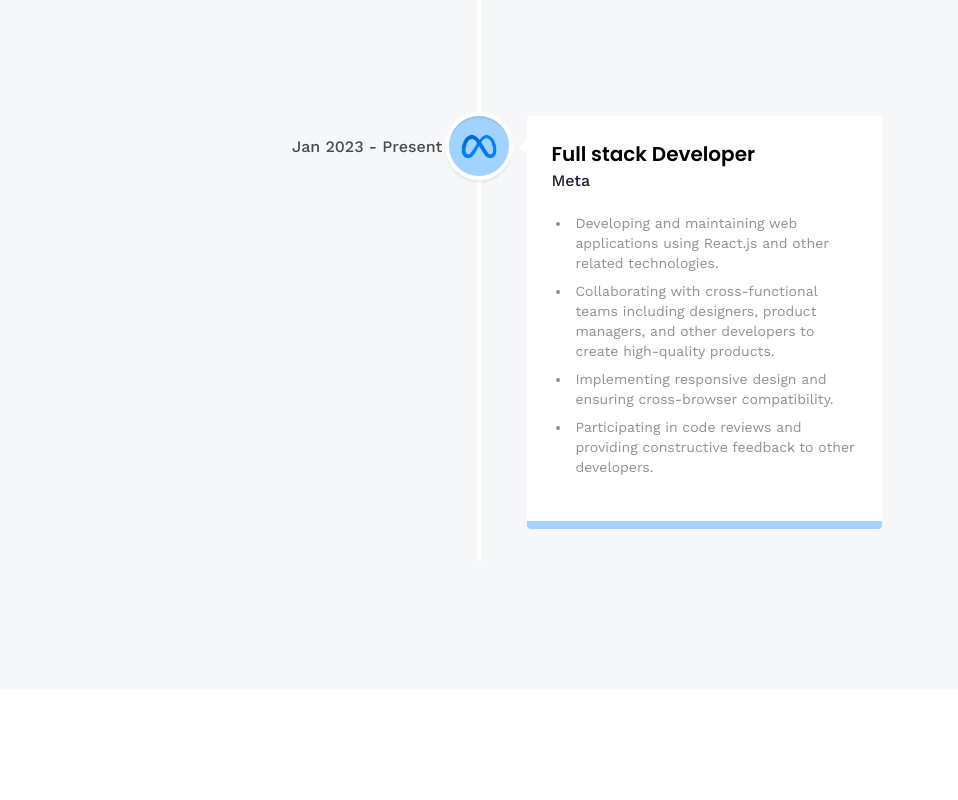
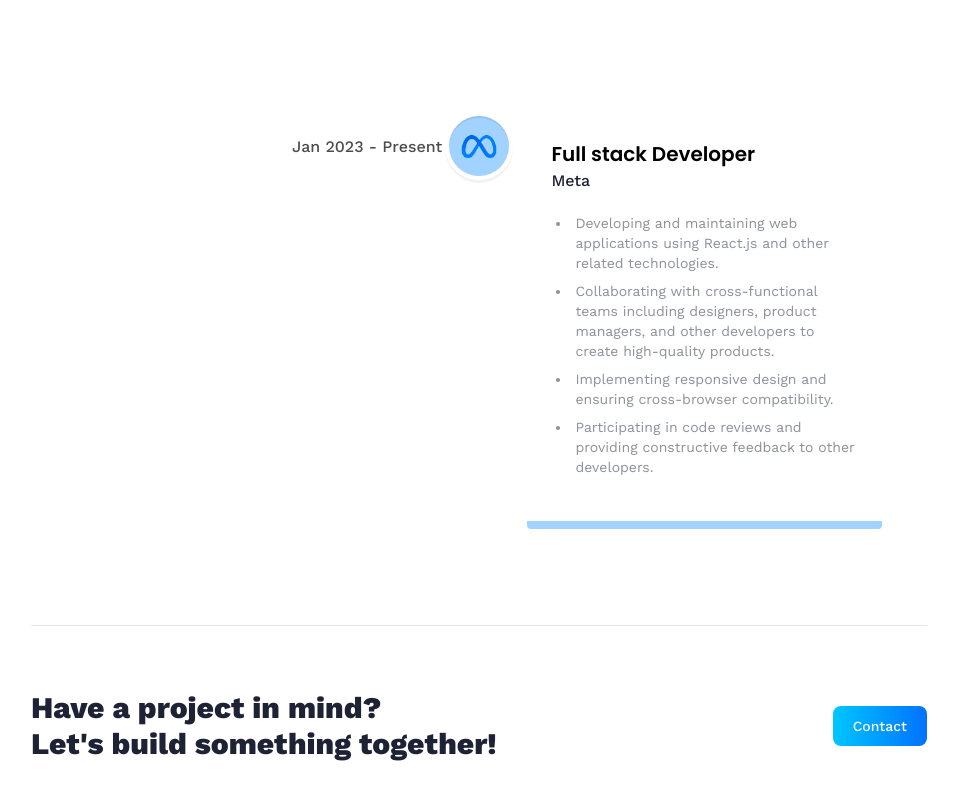
Before and after one commit to Dev-Elo-1505/3d-portfolio-JSM, a React (Vite) app: page /about in a window 1280 px wide. Shown: the part 2341-3141 px from the top of the page, without its empty margins (161-1119 px from the left). Before the commit the page ends 3030 px from the top, so only its background shows below. Built offline with nearby package versions, Linux system fonts and the light colour scheme.

Commit message:
Build CTA component

```diff
--- a/src/App.jsx
+++ b/src/App.jsx
@@ -5,7 +5,7 @@
 
 const App = () => {
   return (
-    <main className="bg-slate-300/20">
+    <main className="bg-slate-300/20 h-[100vh]">
       <Router>
         <Navbar />
         <Routes>
--- /dev/null
+++ b/src/components/CTA.jsx
@@ -0,0 +1,13 @@
+import React from 'react'
+import { Link } from 'react-router-dom'
+
+const CTA = () => {
+  return (
+    <section className='cta'>
+        <p className='cta-text'>Have a project in mind? <br className='sm:block hidden' />Let's build something together!</p>
+        <Link to="/contact" className='btn'>Contact</Link>
+    </section>
+  )
+}
+
+export default CTA
--- a/src/pages/About.jsx
+++ b/src/pages/About.jsx
@@ -5,6 +5,7 @@
 import "react-vertical-timeline-component/style.min.css";
 
 import { skills, experiences } from "../constants";
+import CTA from "../components/CTA";
 
 const About = () => {
   return (
@@ -95,6 +96,9 @@
           </VerticalTimeline>
         </div>
       </div>
+
+      <hr className="border-slate-200" />
+      <CTA />
     </section>
   );
 };
```
